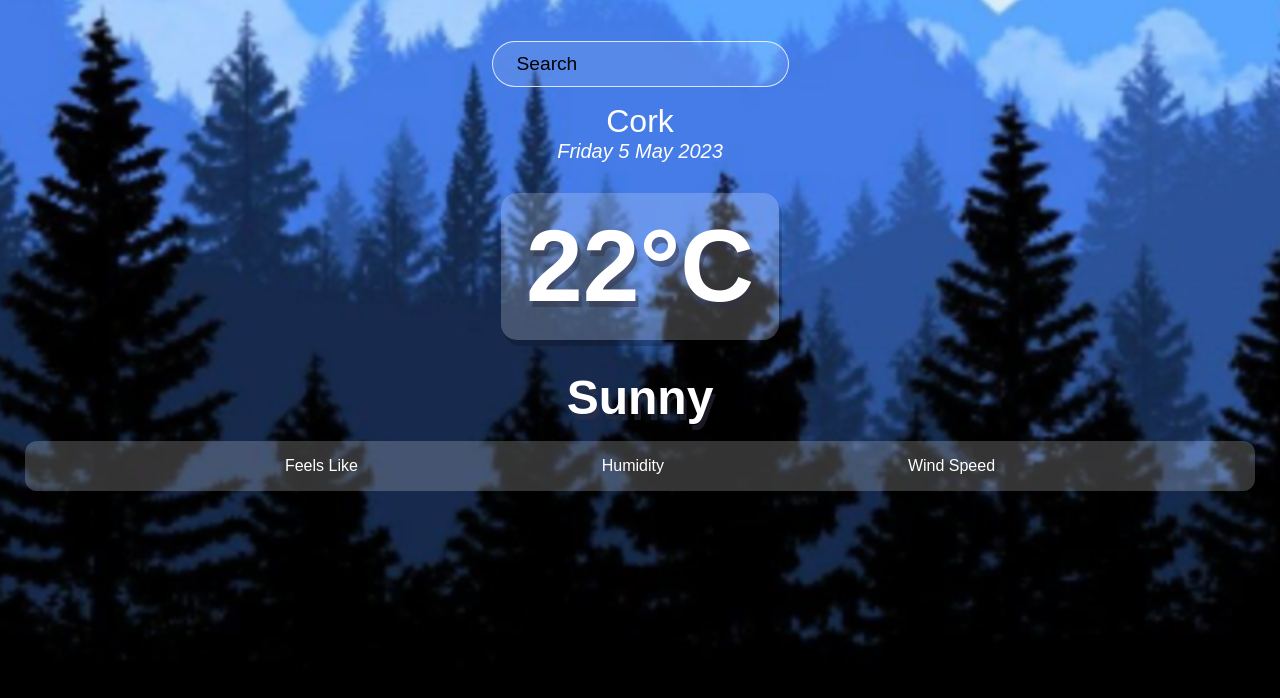
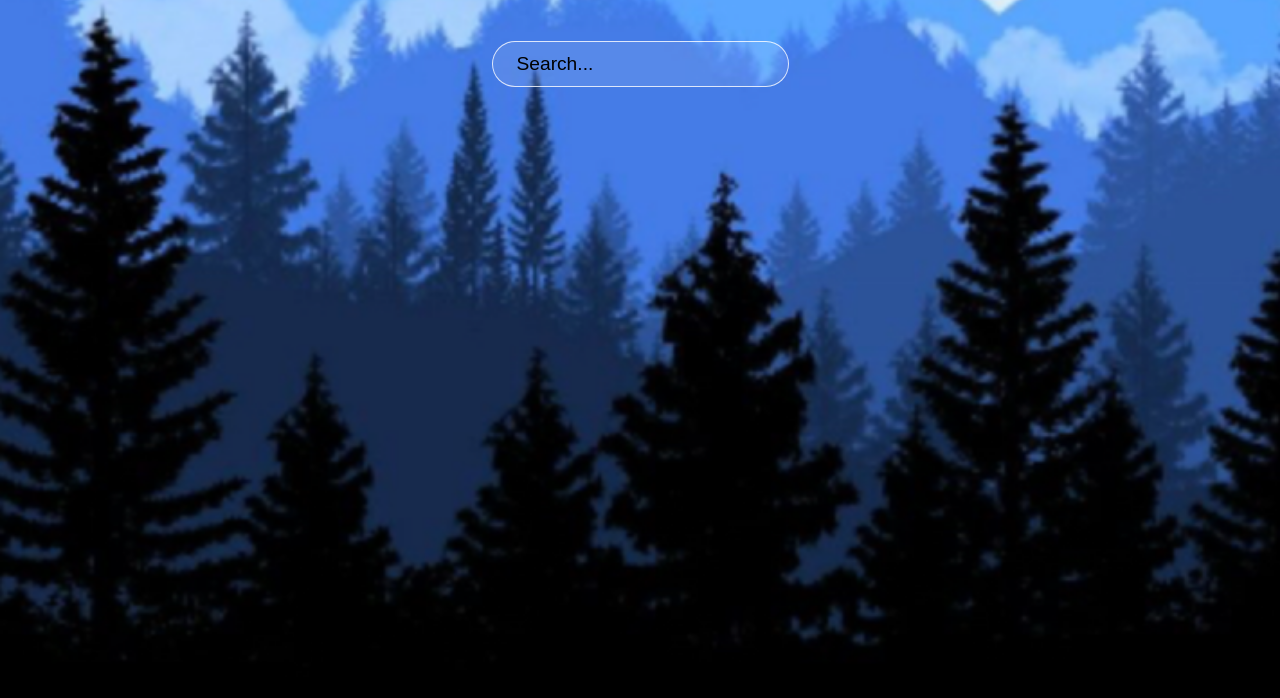
Before and after one commit to MichelleCoffey/cfg-weather-app, a React (Create React App) app in the folder cfg-weather-app/: page / in a window 1280 px wide. Shown: the top 698 px of the page. Built offline with nearby package versions, Linux system fonts and the light colour scheme.

Commit message:
add the bottom of the page that included three further categories of wind speed, humidity and feels like temp. P elements. Struggled with org of components.

```diff
--- a/cfg-weather-app/src/App.js
+++ b/cfg-weather-app/src/App.js
@@ -1,4 +1,4 @@
-import React from 'react';
+import React, { useState } from 'react';
 import { LocationBox } from './components/LocationBox';
 
 import './App.css';
@@ -9,40 +9,67 @@ const api = {
 }
 
 function App() {
+  const [query, setQuery] = useState('');
+  const [weather, setWeather] = useState({});
+
+  const search = evt => {
+    if (evt.key === "Enter") {
+      fetch(`${api.base}weather?q=${query}&units=metric&APPID=${api.key}`)
+        .then(res => res.json())
+        .then(result => {
+          setWeather(result);
+          setQuery('');
+          console.log(result);
+        });
+    }
+  }
   return (
-    <div className="app">
+    <div className={(typeof weather.main != "undefined") ? ((weather.main.temp > 16) ? 'app warm' : 'app') : 'app'}>
       <main>
         <div className="search-box">
           <input
             type="text"
             className="search-bar"
-            placeholder="Search"
+            placeholder="Search..."
+            onChange={e => setQuery(e.target.value)}
+            value={query}
+            onKeyPress={search}
           />
         </div>
-
-  <LocationBox />
-
-        <div className="weather-box">
-          <div className="temp">22°C</div>
-          <div className="weather">Sunny</div>
+        {(typeof weather.main != "undefined") ? (
+        <div>
+          <LocationBox />
+          <div className="weather-box">
+            <div className="temp">
+              {Math.round(weather.main.temp)}°c
+            </div>
+            <div className="weather">{weather.weather[0].main}</div>
+          </div>
         </div>
+        ) : ('')}
+        {(typeof weather.main != "undefined") ? (
         <div className="bottom">
             <div className="feels">
+            {weather.main ? <p className='bold'>{weather.main.feels_like.toFixed()}°C</p> : null}
+              <p>Feels Like</p>
 
-              <p>Feels Like</p>
             </div>
             <div className="humidity">
+            {weather.main ? <p className='bold'>{weather.main.humidity}%</p> : null}
+              <p>Humidity</p>
 
-              <p>Humidity</p>
             </div>
             <div className="wind">
+            {weather.wind? <p className='bold'>{weather.wind.speed.toFixed()}KM/H</p> : null}
+              <p>Wind Speed</p>
 
-              <p>Wind Speed</p>
             </div>
           </div>
+        ) : ('')}
       </main>
     </div>
   );
 }
 
+
 export default App;
--- a/cfg-weather-app/src/components/LocationBox.js
+++ b/cfg-weather-app/src/components/LocationBox.js
@@ -1,4 +1,4 @@
-import React, { useState } from 'react'
+import React from 'react'
 
 const dateBuilder = (d) => {
     let months = ["January", "February", "March", "April", "May", "June", "July", "August", "September", "October", "November", "December"];
@@ -16,8 +16,8 @@ const dateBuilder = (d) => {
 export const LocationBox = () => {
   return (
     <div className="location-box">
-        <div className="location">Cork</div>
-        <div className="date">{dateBuilder(new Date())}</div>
-    </div>
+            <div className="location"></div>
+            <div className="date">{dateBuilder(new Date())}</div>
+     </div>
   )
 }
```
Also changed, not shown: cfg-weather-app/src/components/Search.js (deleted, +0 -7 lines).
